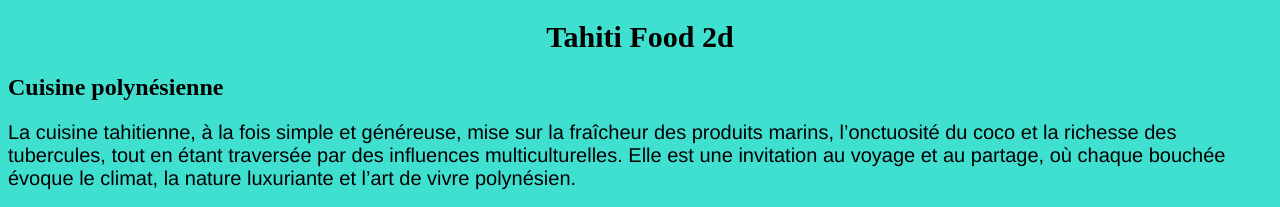
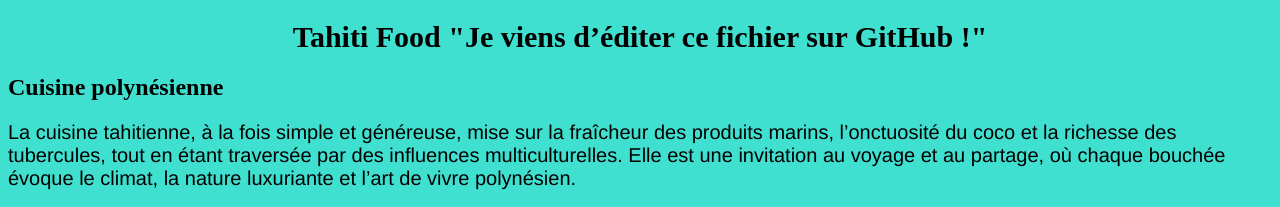
Before and after one commit to HassanSaleban/quete1.4, a plain HTML site: page index.html in a window 1280 px wide. Shown: the top 207 px of the page. Drawn offline with Linux system fonts and the light colour scheme.

Commit message:
"Je viens d’éditer ce fichier sur GitHub !"

```diff
--- a/index.html
+++ b/index.html
@@ -7,7 +7,7 @@
 </head>
 
 <body>
-<h1> Tahiti Food 2d </h1>
+<h1> Tahiti Food "Je viens d’éditer ce fichier sur GitHub !"</h1>
 
 <h2> Cuisine polynésienne </h2>
 
```
